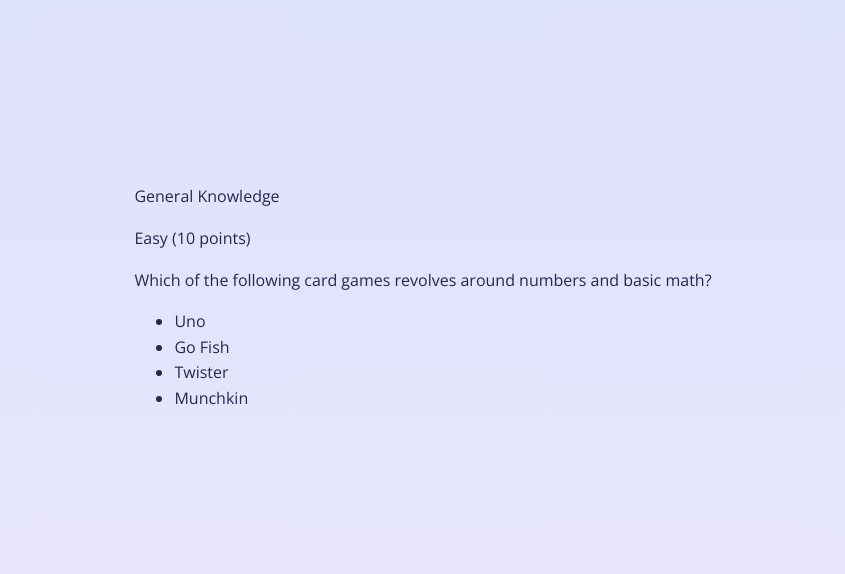
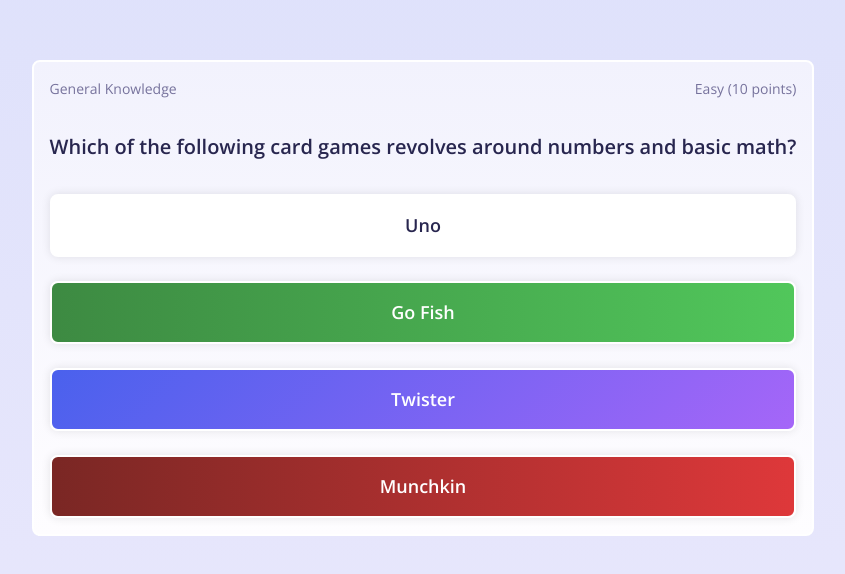
Before and after one commit to goranstevanovic/trivia-quiz-time, a React (Vite) app: page / in a window 1280 px wide. Shown: the part 102-676 px from the top of the page, without its empty margins (217-1062 px from the left). Built offline with nearby package versions, Linux system fonts and the light colour scheme.

Commit message:
Style Question component

```diff
--- a/src/components/Question/Question.module.css
+++ b/src/components/Question/Question.module.css
@@ -0,0 +1,68 @@
+.questionWrapper {
+  background: var(--background-gradient-light);
+  border-radius: var(--border-radius);
+  border: var(--border);
+  display: flex;
+  flex-direction: column;
+  gap: 2rem;
+  padding: 1rem;
+}
+
+.questionMeta {
+  color: var(--text-secondary);
+  display: flex;
+  flex-direction: row;
+  font-size: 0.875rem;
+  font-weight: 400;
+  gap: 1rem;
+  justify-content: space-between;
+}
+
+.questionMeta p {
+  margin: 0;
+}
+
+.questionText {
+  color: var(--text-primary);
+  font-size: 1.25rem;
+  font-weight: 600;
+  line-height: 1.5;
+  margin: 0;
+}
+
+.answerOptions {
+  color: var(--text-primary);
+  display: flex;
+  flex-direction: column;
+  font-size: 1.125rem;
+  font-weight: 600;
+  gap: 1.5rem;
+  line-height: 1.5;
+  list-style: none;
+  margin: 0;
+  padding: 0;
+  text-align: center;
+}
+
+.answerOption {
+  background: var(--background-light);
+  border-radius: var(--border-radius);
+  border: var(--border);
+  box-shadow: var(--box-shadow);
+  padding: 1rem;
+}
+
+.answerSelected {
+  background: var(--background-gradient-dark);
+  color: var(--text-light);
+}
+
+.answerCorrect {
+  background: var(--background-gradient-correct);
+  color: var(--text-light);
+}
+
+.answerIncorrect {
+  background: var(--background-gradient-incorrect);
+  color: var(--text-light);
+}
--- a/src/components/Question/index.tsx
+++ b/src/components/Question/index.tsx
@@ -23,9 +23,15 @@ export default function Question() {
       </p>
       <ul className={styles.answerOptions}>
         <li className={styles.answerOption}>Uno</li>
-        <li className={styles.answerOption}>Go Fish</li>
-        <li className={styles.answerOption}>Twister</li>
-        <li className={styles.answerOption}>Munchkin</li>
+        <li className={`${styles.answerOption} ${styles.answerCorrect}`}>
+          Go Fish
+        </li>
+        <li className={`${styles.answerOption} ${styles.answerSelected}`}>
+          Twister
+        </li>
+        <li className={`${styles.answerOption} ${styles.answerIncorrect}`}>
+          Munchkin
+        </li>
       </ul>
     </div>
   );
```
